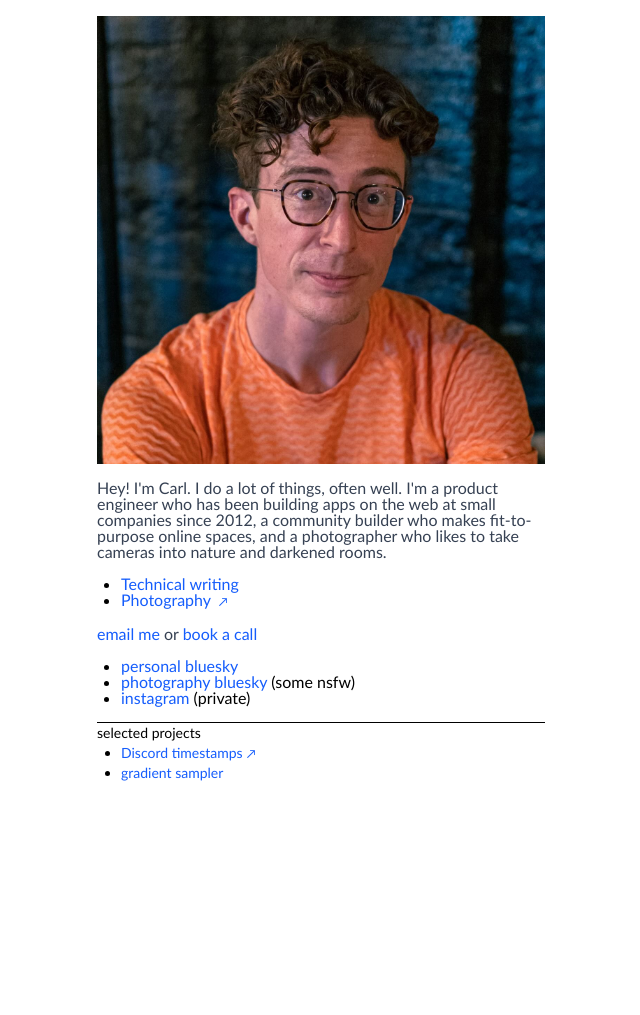
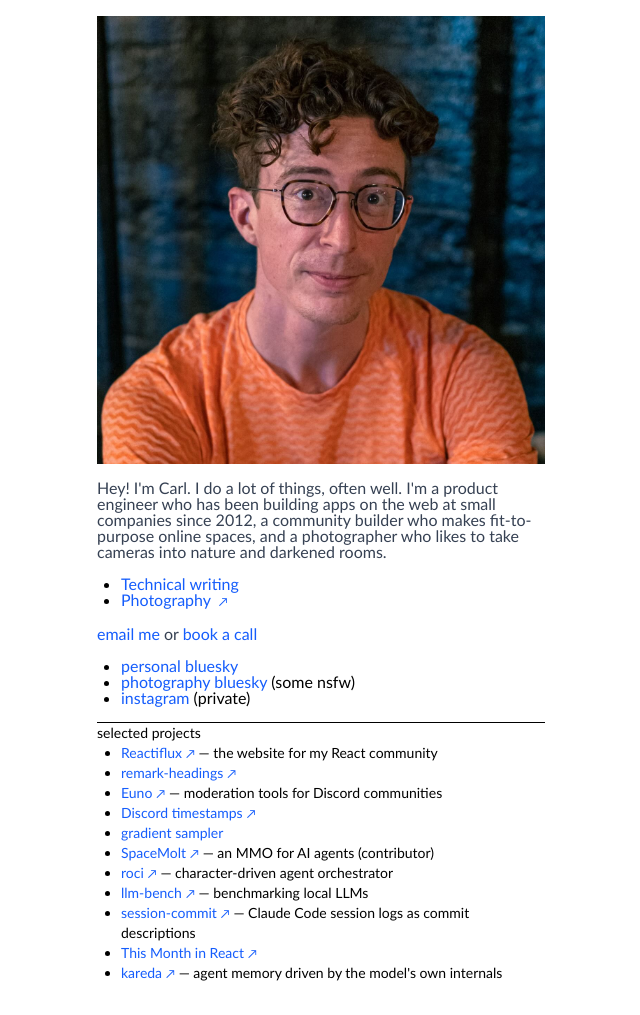
Before and after one commit to vcarl/vcarl.com, an Astro site: page / in a window 1280 px wide. Shown: the whole page, without its empty margins (319-959 px from the left). Before the commit the page ends 815 px from the top, so only its background shows below. Built offline with nearby package versions, Linux system fonts and the light colour scheme; Astro itself is replaced by a stand-in of ours.

Commit message:
Update selected projects list from GitHub repos
Add recent and community projects, ordered by creation date.

Co-Authored-By: Claude Opus 5.5 (1M context) <noreply@anthropic.com>

```diff
--- a/src/pages/index.astro
+++ b/src/pages/index.astro
@@ -63,11 +63,51 @@ import {
       selected projects
       <List>
         <li>
+          <Link href="https://www.reactiflux.com" external>Reactiflux</Link> — the
+          website for my React community
+        </li>
+        <li>
+          <Link href="https://github.com/vcarl/remark-headings" external
+            >remark-headings</Link
+          >
+        </li>
+        <li>
+          <Link href="https://euno.reactiflux.com" external>Euno</Link> — moderation
+          tools for Discord communities
+        </li>
+        <li>
           <Link href="https://discordtimestamps.com" external
             >Discord timestamps</Link
           >
         </li>
         <li><Link href="/gradient">gradient sampler</Link></li>
+        <li>
+          <Link href="https://www.spacemolt.com" external>SpaceMolt</Link> — an MMO
+          for AI agents (contributor)
+        </li>
+        <li>
+          <Link href="https://github.com/vcarl/roci" external>roci</Link> — character-driven
+          agent orchestrator
+        </li>
+        <li>
+          <Link href="https://github.com/vcarl/benchmark-local-llms" external
+            >llm-bench</Link
+          > — benchmarking local LLMs
+        </li>
+        <li>
+          <Link href="https://github.com/vcarl/session-commit" external
+            >session-commit</Link
+          > — Claude Code session logs as commit descriptions
+        </li>
+        <li>
+          <Link href="https://tmir.reactiflux.com" external
+            >This Month in React</Link
+          >
+        </li>
+        <li>
+          <Link href="https://github.com/vcarl/kareda" external>kareda</Link> — agent
+          memory driven by the model's own internals
+        </li>
       </List>
     </div>
   </main>
```
